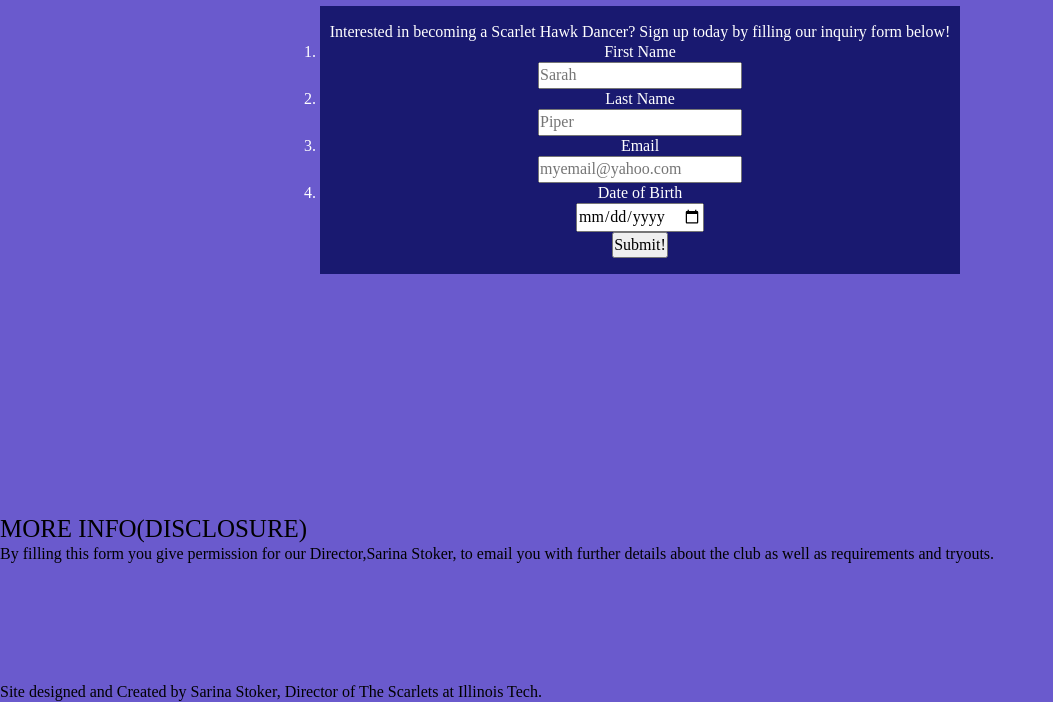
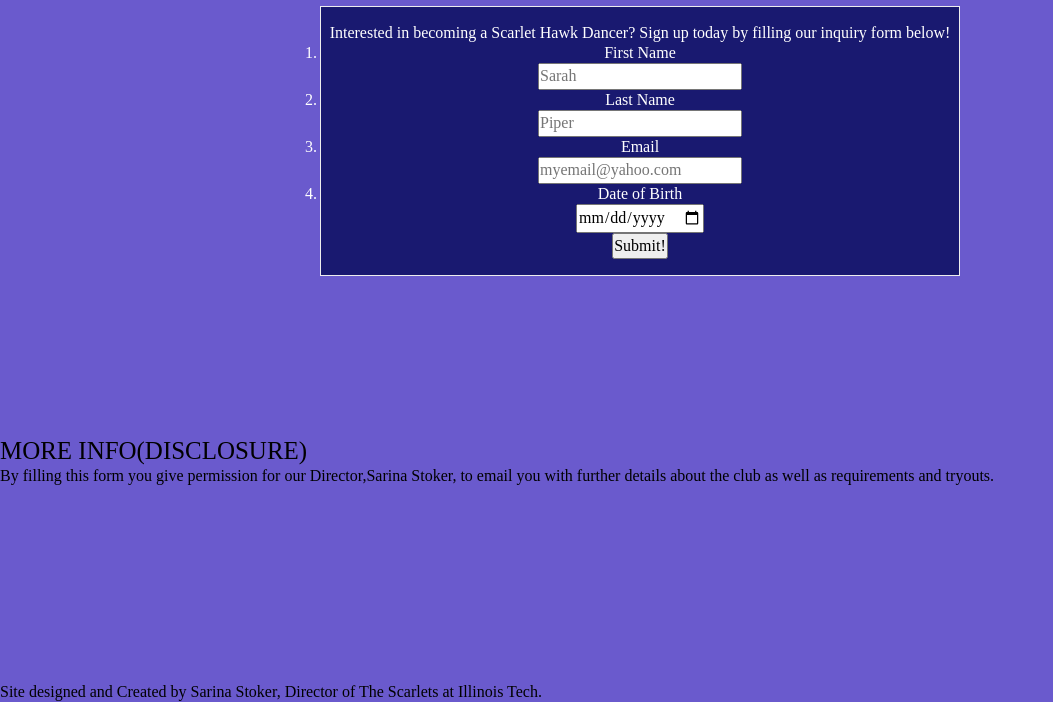
Before and after one commit to Sarina-Stoker/Project-1, a plain HTML site: page main.html in a window 1280 px wide. Shown: the part 98-800 px from the top of the page, without its empty margins (0-1053 px from the left). Drawn offline with nearby package versions, Linux system fonts and the light colour scheme.

Commit message:
Decreased padding top in section element, added border to article element.

```diff
--- a/design.css
+++ b/design.css
@@ -164,6 +164,8 @@ article{
   margin-bottom:5em;
   background-color:midnightblue;
   color:white;
+  border-style:groove;
+  border-width:thin;
 }
 
 label{
@@ -185,7 +187,7 @@ input{
 section{
   background-color:slateblue;
   color:black;
-  padding-top:10em;
+  padding-top:5em;
   padding-bottom:1.5em;
 
 
```
